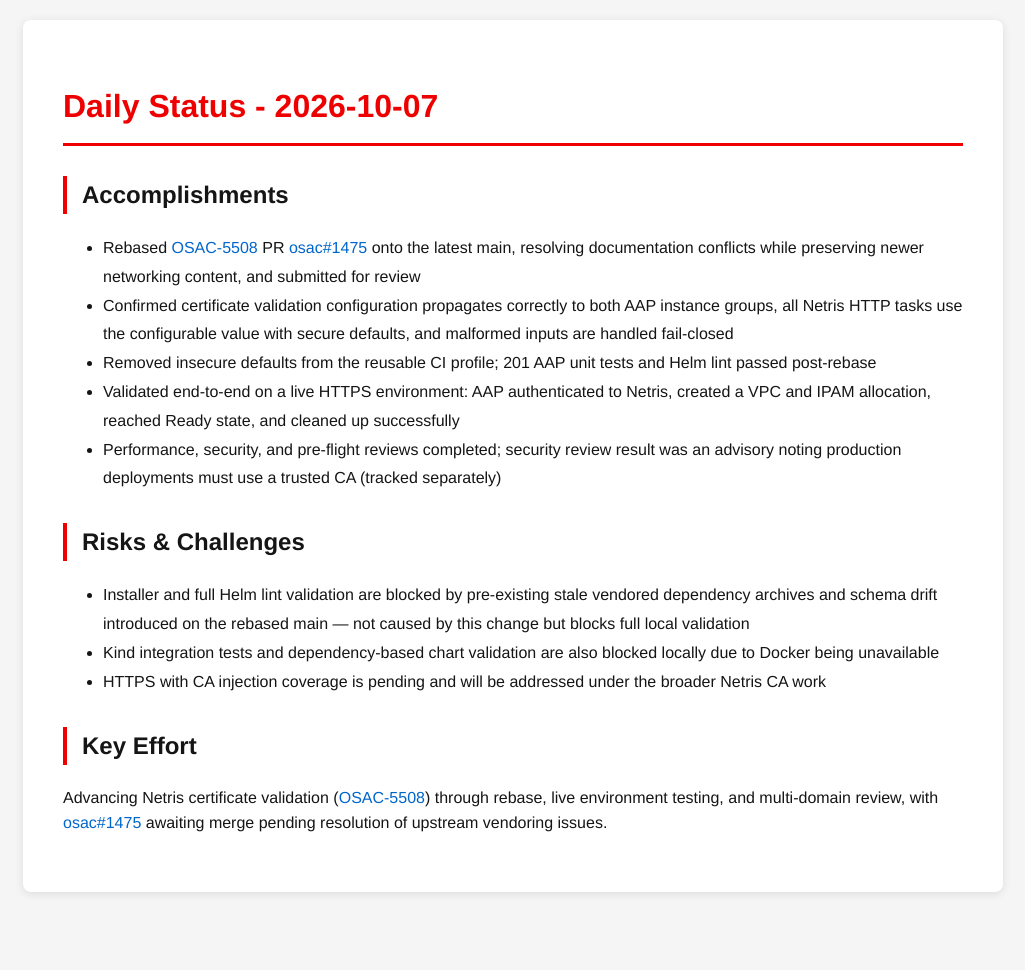
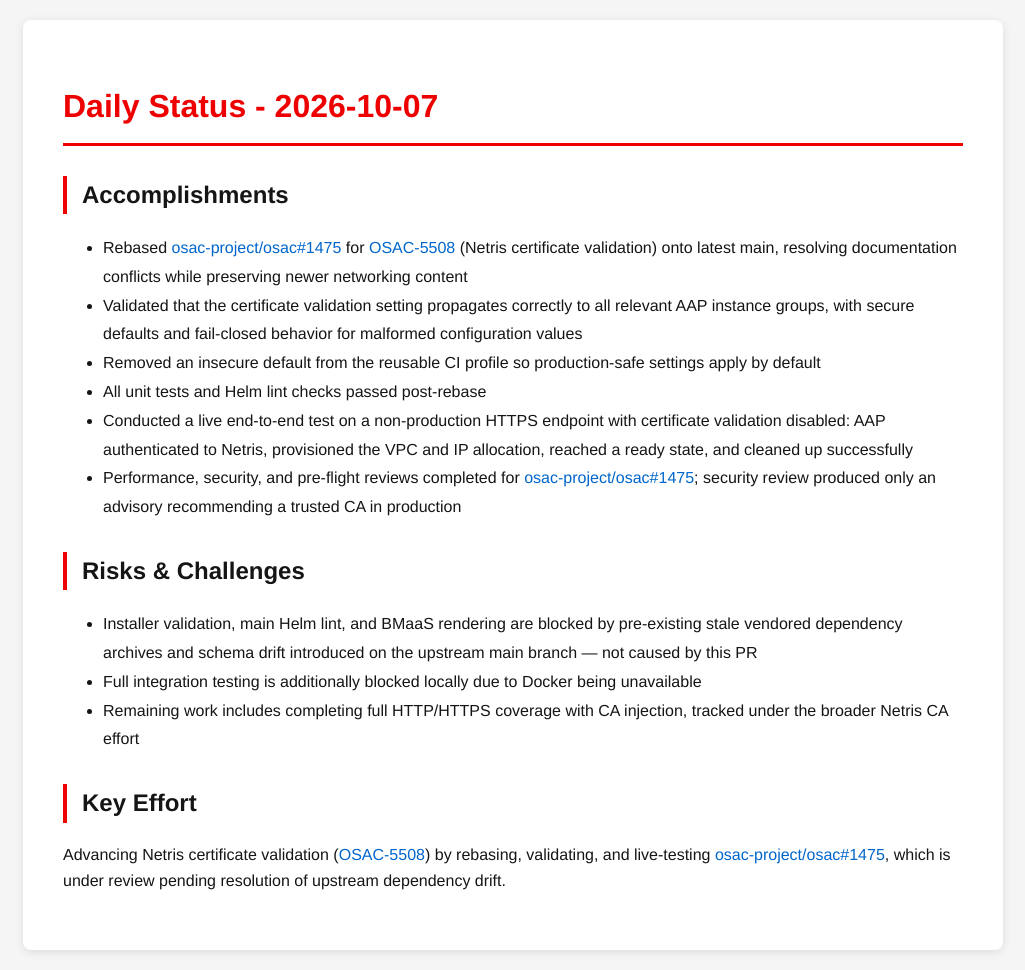
Before and after one commit to tzvatot/daily-status, a Jekyll site: the page built from 2026-10-07.md, in a window 1280 px wide. Shown: the whole page, without its empty margins (127-1152 px from the left). Built offline with Jekyll 4.4.1, drawn with Linux system fonts in a browser that asks for light colours; before the commit the page ends 912 px from its top, so only the background shows below that.

Commit message:
Daily status update - 2026-10-07

```diff
--- a/2026-10-07.md
+++ b/2026-10-07.md
@@ -7,16 +7,17 @@
 # Daily Status - 2026-10-07
 
 ## Accomplishments
-- Rebased [OSAC-5508](https://redhat.atlassian.net/browse/OSAC-5508) PR [osac#1475](https://github.com/osac-project/osac/pull/1475) onto the latest main, resolving documentation conflicts while preserving newer networking content, and submitted for review
-- Confirmed certificate validation configuration propagates correctly to both AAP instance groups, all Netris HTTP tasks use the configurable value with secure defaults, and malformed inputs are handled fail-closed
-- Removed insecure defaults from the reusable CI profile; 201 AAP unit tests and Helm lint passed post-rebase
-- Validated end-to-end on a live HTTPS environment: AAP authenticated to Netris, created a VPC and IPAM allocation, reached Ready state, and cleaned up successfully
-- Performance, security, and pre-flight reviews completed; security review result was an advisory noting production deployments must use a trusted CA (tracked separately)
+- Rebased [osac-project/osac#1475](https://github.com/osac-project/osac/pull/1475) for [OSAC-5508](https://redhat.atlassian.net/browse/OSAC-5508) (Netris certificate validation) onto latest main, resolving documentation conflicts while preserving newer networking content
+- Validated that the certificate validation setting propagates correctly to all relevant AAP instance groups, with secure defaults and fail-closed behavior for malformed configuration values
+- Removed an insecure default from the reusable CI profile so production-safe settings apply by default
+- All unit tests and Helm lint checks passed post-rebase
+- Conducted a live end-to-end test on a non-production HTTPS endpoint with certificate validation disabled: AAP authenticated to Netris, provisioned the VPC and IP allocation, reached a ready state, and cleaned up successfully
+- Performance, security, and pre-flight reviews completed for [osac-project/osac#1475](https://github.com/osac-project/osac/pull/1475); security review produced only an advisory recommending a trusted CA in production
 
 ## Risks & Challenges
-- Installer and full Helm lint validation are blocked by pre-existing stale vendored dependency archives and schema drift introduced on the rebased main — not caused by this change but blocks full local validation
-- Kind integration tests and dependency-based chart validation are also blocked locally due to Docker being unavailable
-- HTTPS with CA injection coverage is pending and will be addressed under the broader Netris CA work
+- Installer validation, main Helm lint, and BMaaS rendering are blocked by pre-existing stale vendored dependency archives and schema drift introduced on the upstream main branch — not caused by this PR
+- Full integration testing is additionally blocked locally due to Docker being unavailable
+- Remaining work includes completing full HTTP/HTTPS coverage with CA injection, tracked under the broader Netris CA effort
 
 ## Key Effort
-Advancing Netris certificate validation ([OSAC-5508](https://redhat.atlassian.net/browse/OSAC-5508)) through rebase, live environment testing, and multi-domain review, with [osac#1475](https://github.com/osac-project/osac/pull/1475) awaiting merge pending resolution of upstream vendoring issues.
+Advancing Netris certificate validation ([OSAC-5508](https://redhat.atlassian.net/browse/OSAC-5508)) by rebasing, validating, and live-testing [osac-project/osac#1475](https://github.com/osac-project/osac/pull/1475), which is under review pending resolution of upstream dependency drift.
```
